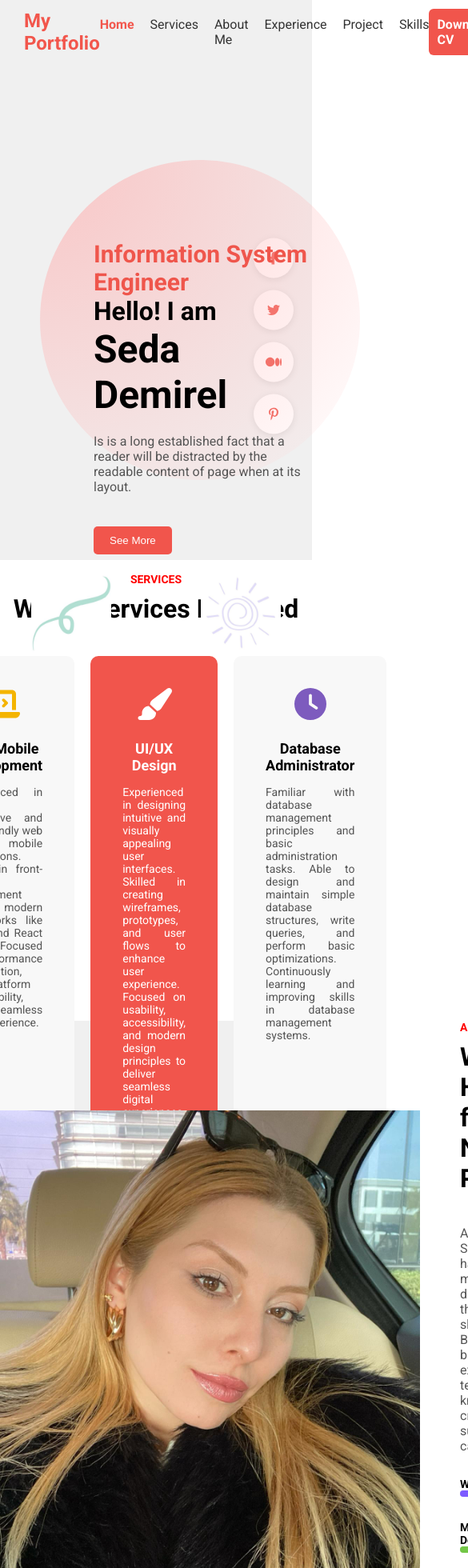
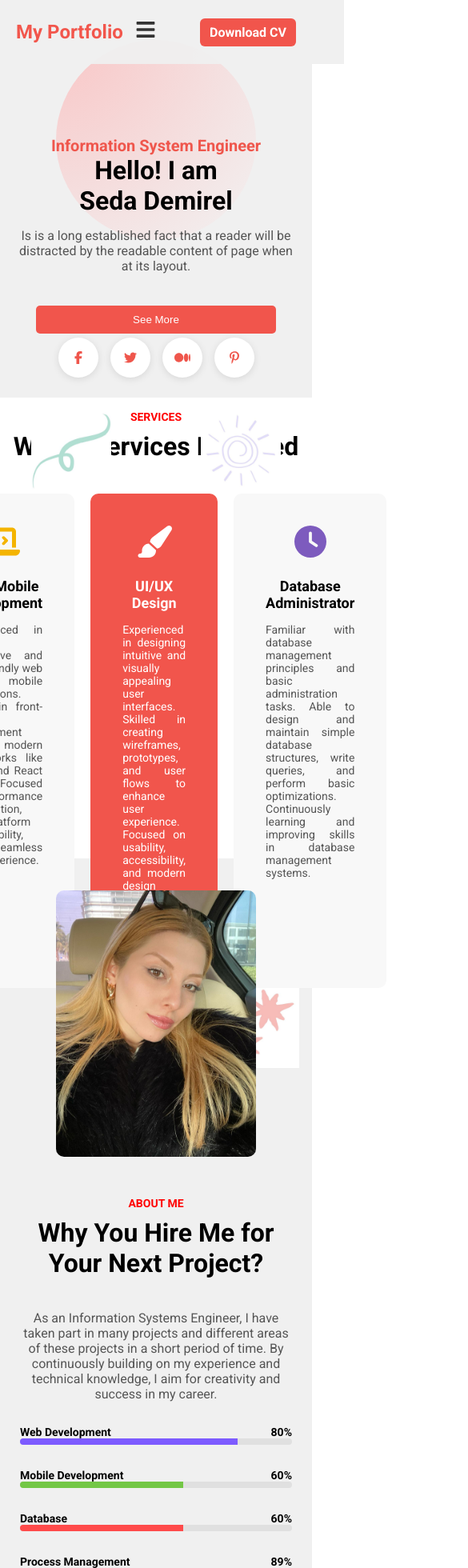
Before and after one commit to sedademirels/mycv, a React (Vite) app: page / in a window 390 px wide. Shown: the top 1960 px of the page at 80% size, 585 px wide, since content can reach past the window. Built offline with nearby package versions, Linux system fonts and the light colour scheme.

Commit message:
new commit

```diff
--- a/package.json
+++ b/package.json
@@ -16,6 +16,7 @@
     "@fortawesome/react-fontawesome": "^0.2.2",
     "react": "^19.0.0",
     "react-dom": "^19.0.0",
+    "react-icons": "^5.5.0",
     "react-scroll": "^1.9.3"
   },
   "devDependencies": {
--- a/src/pages/About/About.css
+++ b/src/pages/About/About.css
@@ -1,56 +1,117 @@
-/*Ana container. Container içindeki tüm içeriği ortaladım*/
-.about-me{
+.about-me {
   display: flex;
   align-items: center;
   gap: 50px;
   background: #F0F0F0;
+  padding: 60px 20px;
+  justify-content: center;
+  flex-wrap: wrap;
+  margin: 0 auto;
+}
 
+.about-left {
+  position: relative;
+  flex: 1;
+  display: flex;
+  justify-content: center;
 }
-.about-left {
-    position: relative; /*üstteki kutuyu konumlandırmak icin verdim*/
+
+.profile-img {
+  height: 700px;
+  width: auto;
+  max-width: 100%;
+  object-fit: cover;
+  border-radius: 10px;
 }
-.profile-img{
-    width: auto;
-    height: 700px;
+
+.about-right {
+  flex: 1;
+  max-width: 600px;
+  min-width: 300px;
+  padding-right: 100px;
 }
-.about-right {
-    width: 700px;
+
+.subtitle {
+  color: red;
+  font-weight: bold;
+  text-transform: uppercase;
+  font-size: 24px;
+  text-align: center;
 }
-.subtitle {
-    color: red; /* Yazı rengini kırmızı yapar */
-    font-weight: bold; /* Kalın yapar */
-    text-transform: uppercase; /* Tüm harfleri büyük yapar */
-    font-size: 24px; /* Font boyutunu belirler */
+
+.title {
+  font-size: 32px;
+  font-weight: bold;
+  margin-bottom: 20px;
+  margin-top: 10px;
+  text-align: center;
 }
-  .title {
-    font-size: 32px; /* Yazı boyutunu belirler */
-    font-weight: bold; /* Yazıyı kalın yapar */
-    margin-bottom: 20px; /* Başlık ile açıklama arasına boşluk ekler */
-    margin-top: 10px;
+
+.description {
+  font-size: 16px;
+  color: #555;
+  margin-bottom: 20px;
+  text-align: justify;
 }
-  .description {
-    font-size: 16px; /* Font boyutunu belirler */
-    color: #555; /* Açık gri metin rengi */
-    margin-bottom: 20px; /* Açıklama ile ilerleme çubukları arasına boşluk bırakır */
+
+.skill {
+  margin-bottom: 15px;
 }
-  .skill {
-    margin-bottom: 15px; /* Her skill arasına boşluk bırakır */
-  }
+
 .skill-info {
-    display: flex; /* İsmi ve yüzdesi yan yana dizmek için */
-    justify-content: space-between; /* İsim sola, yüzde sağa hizalanır */
-    font-size: 14px; /* Yazı boyutu */
-    font-weight: bold; /* Kalın yapar */
+  display: flex;
+  justify-content: space-between;
+  font-size: 14px;
+  font-weight: bold;
   margin-top: 30px;
 }
+
 .progress-bar {
-    width: 100%; /* Çubuğun genişliği %100 olur */
-    height: 8px; /* Çubuğun yüksekliğini belirler */
-    background: #e0e0e0; /* Açık gri arka plan */
-    border-radius: 5px; /* Kenarları yuvarlar */
-    overflow: hidden; /* İçeriğin dışarı taşmasını engeller */
+  width: 100%;
+  height: 8px;
+  background: #e0e0e0;
+  border-radius: 5px;
+  overflow: hidden;
 }
+
 .progress-fill {
-    height: 100%; /* Yükseklik çubuğun tamamını kaplar */
-    transition: width 0.5s ease-in-out; /* Genişlik değişimini animasyonlu yapar */
+  height: 100%;
+  transition: width 0.5s ease-in-out;
 }
+
+/* 📱 Mobil ve Tablet Görünüm */
+@media (max-width: 992px) {
+  .about-me {
+    flex-direction: column;
+    align-items: center;
+    text-align: center;
+    padding: 40px 10px;
+  }
+
+  .about-left {
+    order: 1;
+    width: 100%;
+    display: flex;
+    justify-content: center;
+  }
+
+  .profile-img {
+    height: auto;
+    width: 100%;
+    max-width: 250px;
+  }
+
+  .about-right {
+    order: 2;
+    padding: 0 15px;
+    text-align: center;
+  }
+
+  .description {
+    text-align: center;
+  }
+
+  .skill-info {
+    justify-content: space-between;
+  }
+}
--- a/src/pages/Experience/Experience.css
+++ b/src/pages/Experience/Experience.css
@@ -3,6 +3,9 @@
   text-align: center;
   padding: 60px 20px;
   background: #fff;
+  display: flex;
+  flex-direction: column;
+  align-items: center;
 }
 
 .subtitle {
@@ -10,33 +13,33 @@
   font-weight: bold;
   text-transform: uppercase;
   font-size: 14px;
+  text-align: center;
 }
 
 .title {
   font-size: 32px;
   font-weight: bold;
   margin-bottom: 40px;
+  text-align: center;
 }
 
 /* Deneyimler konteyneri */
 .experience-container {
   display: flex;
   flex-direction: column;
-    align-items: center;
   gap: 30px;
-    max-width: 900px;
-    margin: 0 auto;
+  width: 100%;
+  max-width: 1000px;
 }
 
 /* Tek bir deneyim öğesi */
 .experience-item {
   display: flex;
-    align-items: center;
+  align-items: flex-start;
+  justify-content: space-between;
   width: 100%;
-    text-align: left;
   gap: 20px;
   text-align: justify;
-
 }
 
 /* Şirket bilgisi (sol) */
@@ -55,9 +58,8 @@
   color: #777;
 }
 
-  /* Zikzaklı çizgi ve nokta (orta) */
+/* Çizgi ve nokta (orta) */
 .timeline {
-    position: relative;
   display: flex;
   flex-direction: column;
   align-items: center;
@@ -90,5 +92,37 @@
   font-size: 14px;
   color: #555;
   margin-top: 10px;
+}
 
+
+/* 📱 Mobil uyum */
+@media (max-width: 768px) {
+  .experience-item {
+    flex-direction: column;
+    align-items: center;
+    text-align: center;
   }
+
+  .company-info {
+    text-align: center;
+  }
+
+  .timeline {
+    flex-direction: row;
+    justify-content: center;
+    margin: 10px 0;
+  }
+
+  .line {
+    display: none; /* Mobilde çizgiye gerek yok */
+  }
+
+  .position-info {
+    text-align: center;
+    padding: 0 10px;
+  }
+
+  .experience-container {
+    padding: 0 10px;
+  }
+}
--- a/src/pages/Hero/Hero.css
+++ b/src/pages/Hero/Hero.css
@@ -84,3 +84,56 @@ h1 span{
     transform: scale(1.2); /* Hafif büyütme efekti */
     cursor: pointer;
   }
+  @media (max-width: 768px) {
+    .hero-container {
+      flex-direction: column;
+      height: auto;
+      padding-top: 150px;
+      align-items: center;
+      text-align: center;
+    }
+
+    .background-circle {
+      width: 250px;
+      height: 250px;
+      margin-left: 0;
+      top: 10%;
+      left: 50%;
+      transform: translateX(-50%);
+    }
+
+    .hero-content {
+      width: 90%;
+    }
+
+    .text-content {
+      position: static;
+      margin-top: 20px;
+    }
+
+    .h1,
+    h1 span {
+      font-size: 32px;
+    }
+
+    .designation {
+      font-size: 20px;
+    }
+
+    .description {
+      font-size: 16px;
+      margin-top: 15px;
+    }
+
+    .browse-btn {
+      width: 100%;
+      max-width: 300px;
+    }
+
+    .social-icons {
+      position: static;
+      flex-direction: row;
+      justify-content: center;
+      margin-top: 30px;
+    }
+  }
--- a/src/pages/Navbar/Navbar.css
+++ b/src/pages/Navbar/Navbar.css
@@ -1,55 +1,97 @@
-.navbar{
+.navbar {
     width: 100%;
     height: 80px;
-    display: flex; /* Navbarı yatay hizaladım*/
-    justify-content: space-between; /*logo, menü ve buton arasında boşluk bıraktım*/
-    align-items: center; /* Dikey hizalamayı ortaladım*/
-    background: rgba(240, 240, 240, 0.7);
-    position: fixed;   /* Sabitleme */
-    top: 0;            /* Sayfanın en üstüne yapıştır */
-    left: 0;
-    right: 0;
-    z-index: 1000;     /* Diğer öğelerin üstünde kalsın */
+    background: rgba(240, 240, 240, 0.95);
+    display: flex;
+    justify-content: space-between;
+    align-items: center;
+    padding: 0 20px;
+    position: fixed;
+    top: 0;
+    z-index: 1000;
+  }
 
-}
-.logo{
+  .logo {
     font-size: 24px;
     font-weight: bold;
     color: #F2564C;
-    padding-left: 30px;
-}
-.nav-links{
-    list-style: none; /*listenin işaretlerini kaldırır*/
-    display: flex; /*liste öğelerini yan yana hizalama*/
-    gap: 20px; /*menü öğeleri arasına boşluk koydum*/
-}
-.nav-links .active{
-    color:#F2564C; /*Aktif menü öğesinin rengini değiştirir*/
+  }
+
+  .menu-icon {
+    display: none;
+    font-size: 26px;
+    cursor: pointer;
+    color: #333;
+  }
+
+  .nav-links {
+    display: flex;
+    gap: 20px;
+    list-style: none;
+    align-items: center;
+  }
+
+  .nav-links li {
+    margin: 0;
+  }
+
+  .nav-item {
+    color: #333;
+    font-size: 16px;
+    cursor: pointer;
+    text-decoration: none;
+    transition: color 0.3s ease;
+  }
+
+  .nav-item:hover,
+  .nav-links .active {
+    color: #F2564C;
     font-weight: bold;
-}
+  }
 
-.cv-button{
+  .cv-button {
     background-color: #F1554C;
     color: white;
-    padding: 10px 10px;
-    margin-right: 20px;
+    padding: 8px 12px;
     border-radius: 6px;
     text-decoration: none;
     font-weight: bold;
     transition: background 0.3s ease;
-}
-.cv-button:hover {
+  }
+
+  .cv-button:hover {
     background-color: black;
   }
 
-.nav-item {
-    color: #333;
-    font-size: 16px;
-    cursor: pointer;
-    transition: color 0.3s ease;
-    text-decoration: none;
+  /* 📱 Mobil görünüm */
+  @media (max-width: 768px) {
+    .menu-icon {
+      display: block;
+    }
+
+    .nav-links {
+      position: absolute;
+      top: 80px;
+      left: 0;
+      width: 100%;
+      background: rgba(255, 255, 255, 0.95);
+      flex-direction: column;
+      align-items: flex-start;
+      padding: 20px;
+      display: none;
+    }
+
+    .nav-links.active {
+      display: flex;
+    }
+
+    .nav-links li {
+      margin: 10px 0;
+    }
+
+    .cv-button {
+      text-align: center;
+      margin: 40px;
+
+    }
   }
-
-  .nav-item:hover {
-    color: #F2564C;
-  }
--- a/src/pages/Navbar/Navbar.jsx
+++ b/src/pages/Navbar/Navbar.jsx
@@ -1,10 +1,18 @@
+import { useState } from 'react';
 import React from 'react'
 import '../Navbar/Navbar.css'
 import { Link } from 'react-scroll';
+import { FaBars, FaTimes } from 'react-icons/fa';
 
 
 
 function Navbar() {
+
+  const [menuOpen, setMenuOpen] = useState(false);
+
+  const toggleMenu = () => setMenuOpen(!menuOpen);
+  const closeMenu = () => setMenuOpen(false);
+
     const menuItems = [
         { id: 'home', label: 'Home' },
         { id: 'services', label: 'Services' },
@@ -16,7 +24,8 @@ function Navbar() {
   return (
     <nav className='navbar'>
       <div className='logo'>My Portfolio</div>
-      <ul className='nav-links'>
+      <div className='menu-icon' onClick={toggleMenu}>{menuOpen ? <FaTimes/> : <FaBars/>}</div>
+      <ul className={`nav-links ${menuOpen ? 'active' : ''}`}>
         {menuItems.map((item) => (
           <li key={item.id}>
             <Link
@@ -26,13 +35,14 @@ function Navbar() {
               spy={true}
               activeClass="active"
               className="nav-item"
+              onClick={closeMenu}
             >
               {item.label}
             </Link>
           </li>
         ))}
       </ul>
-      <a  href="/SedaDemirelCV.pdf" download className='cv-button'>Download CV</a>
+      <a  href="/SedaDemirelCV.pdf" download className='cv-button' onClick={closeMenu}>Download CV</a>
     </nav>
 )
 }
```
Also changed, not shown: src/pages/Projects/Project.css (+63 -15 lines), src/pages/Skills/Skills.css (+84 -40 lines), src/assets/photo.jpeg (added), src/pages/Hero/Hero.jsx (line endings or trailing spaces), 1 other file (tests, documents, lock files or other folders). Lines whose indentation alone changed are shown as unchanged.
